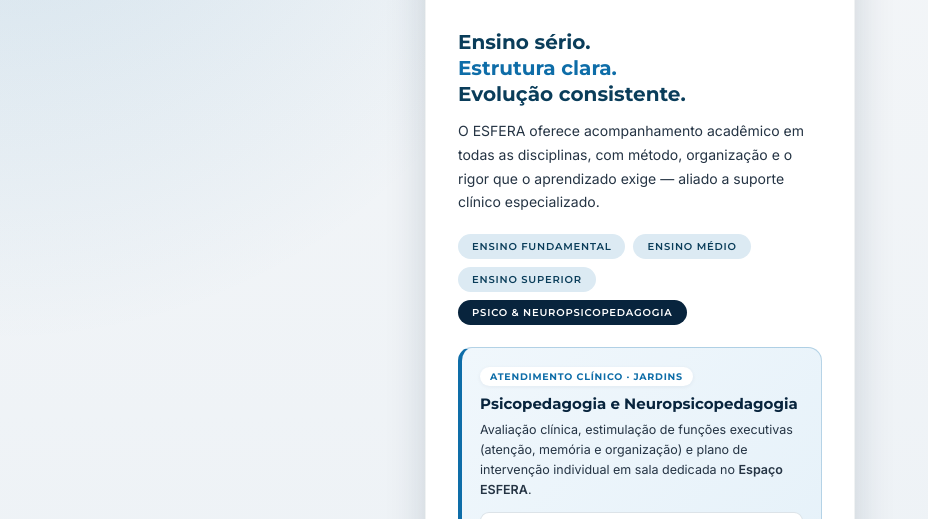
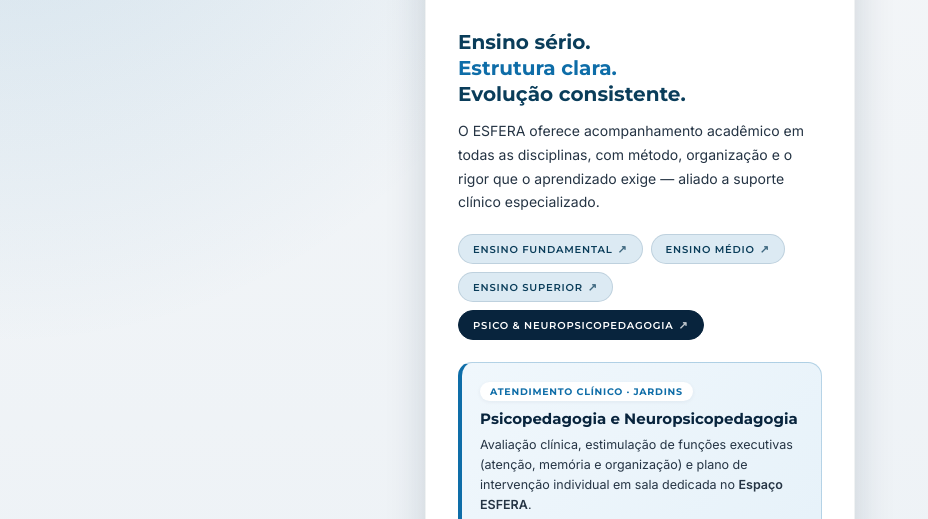
Before and after one commit to esfera-instituto/esfera-cartao, a plain HTML site: page index.html in a window 1280 px wide. Shown: the part 242-761 px from the top of the page, without its empty margins (0-928 px from the left). Drawn offline with Linux system fonts and the light colour scheme.

Commit message:
nova tela de cartao

```diff
--- a/index.html
+++ b/index.html
@@ -129,6 +129,9 @@
     }
 
     .level-tag {
+      display: inline-flex;
+      align-items: center;
+      gap: 5px;
       font-family: "Montserrat", sans-serif;
       font-weight: 600;
       font-size: 10px;
@@ -136,13 +139,35 @@
       text-transform: uppercase;
       color: var(--azul);
       background: #DCEAF3;
+      border: 1px solid rgba(10,61,90,0.14);
       border-radius: 20px;
-      padding: 6px 14px;
+      padding: 7px 14px;
+      text-decoration: none;
+      cursor: pointer;
+      transition: background 0.15s, color 0.15s, transform 0.15s, box-shadow 0.15s;
+    }
+
+    .level-tag:hover {
+      background: var(--azul);
+      color: #ffffff;
+      transform: translateY(-1px);
+      box-shadow: 0 3px 10px rgba(8,36,61,0.14);
     }
 
     .level-tag.clinico {
       background: var(--marinho);
       color: #ffffff;
+      border-color: var(--marinho);
+    }
+
+    .level-tag.clinico:hover {
+      background: var(--azul-vivo);
+      border-color: var(--azul-vivo);
+    }
+
+    .level-tag .tag-arrow {
+      font-size: 11px;
+      opacity: 0.75;
     }
 
     /* Destaque Clínico: Psicopedagogia & Neuropsicopedagogia */
@@ -365,10 +390,18 @@
       </p>
 
       <div class="levels">
-        <span class="level-tag">Ensino Fundamental</span>
-        <span class="level-tag">Ensino Médio</span>
-        <span class="level-tag">Ensino Superior</span>
-        <span class="level-tag clinico">Psico &amp; Neuropsicopedagogia</span>
+        <a class="level-tag" href="https://esferaaulasparticulares.com.br/ensino-fundamental" target="_blank" rel="noopener noreferrer">
+          Ensino Fundamental <span class="tag-arrow">↗</span>
+        </a>
+        <a class="level-tag" href="https://esferaaulasparticulares.com.br/ensino-medio" target="_blank" rel="noopener noreferrer">
+          Ensino Médio <span class="tag-arrow">↗</span>
+        </a>
+        <a class="level-tag" href="https://esferaaulasparticulares.com.br/ensino-superior" target="_blank" rel="noopener noreferrer">
+          Ensino Superior <span class="tag-arrow">↗</span>
+        </a>
+        <a class="level-tag clinico" href="https://esferaaulasparticulares.com.br/psicopedagogia" target="_blank" rel="noopener noreferrer">
+          Psico &amp; Neuropsicopedagogia <span class="tag-arrow">↗</span>
+        </a>
       </div>
 
       <!-- Destaque Clínico -->
```
